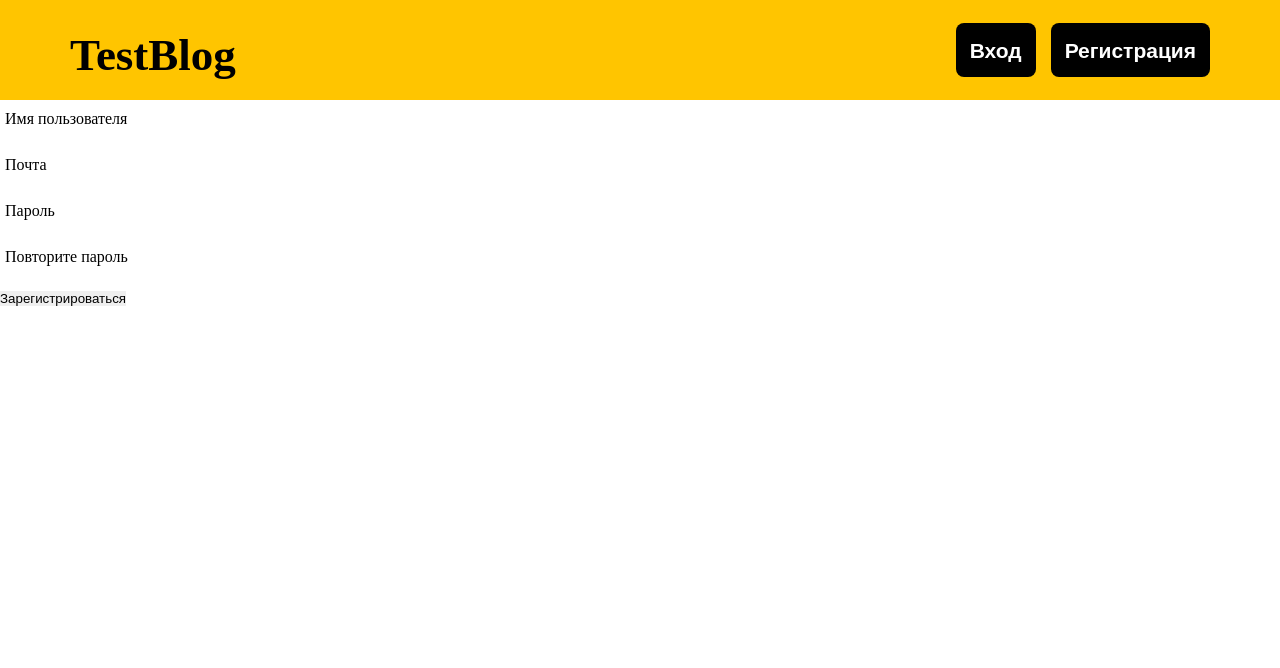
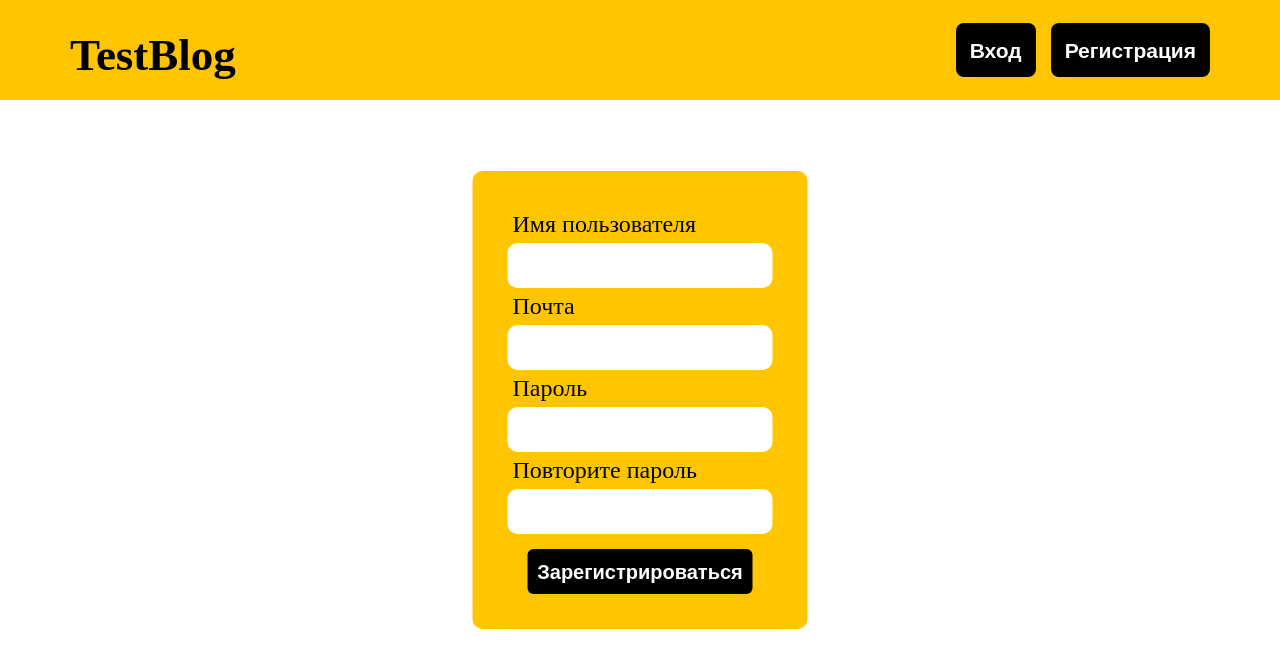
Before and after one commit to skiter847/TestBlog, a Django app: page /account/sign_up/ in a window 1280 px wide. Shown: the top 668 px of the page. Run offline with Django 3.2, Linux system fonts and the light colour scheme.

Commit message:
[feature] add style for register template

```diff
--- a/blog/static/blog/css/style.css
+++ b/blog/static/blog/css/style.css
@@ -155,7 +155,7 @@ header {
     font-size: 44px;
 }
 
-.login-form {
+.register-form, .login-form {
     position: absolute;
     top: 50%;
     margin-right: -50%;
@@ -170,21 +170,25 @@ header {
     padding: 5px;
 }
 
-.login-form input{
+.register-form input, .login-form input{
     font-size: 20px;
     border-radius: 10px;
     height: 45px;
 }
 
-.login-form form{
+.register-form form, .login-form form{
     padding: 35px;
     background-color: #FFC500;
     border-radius: 10px;
 }
 
-.login-form form button{
+.button{
+    display: flex;
+    justify-content: center;
+}
+
+.register-form form button, .login-form form button{
     font-size: 20px;
-    margin-left: 25px;
     margin-top: 15px;
     padding: 10px;
     background-color: black;
```
